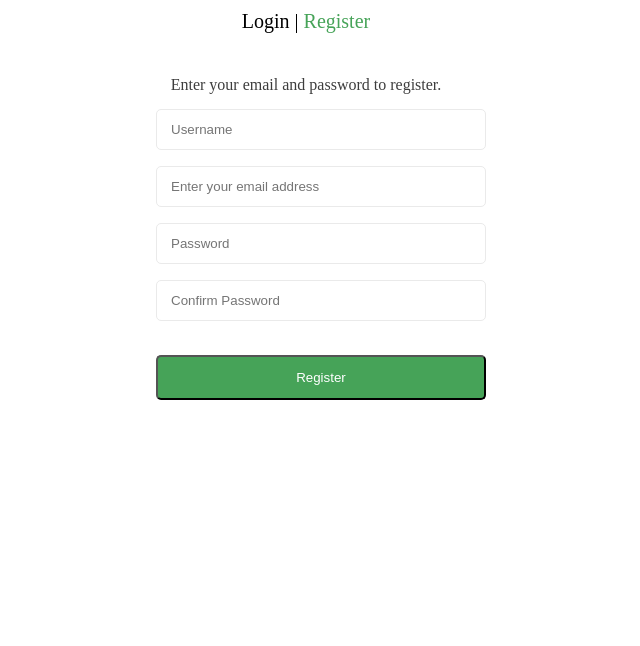
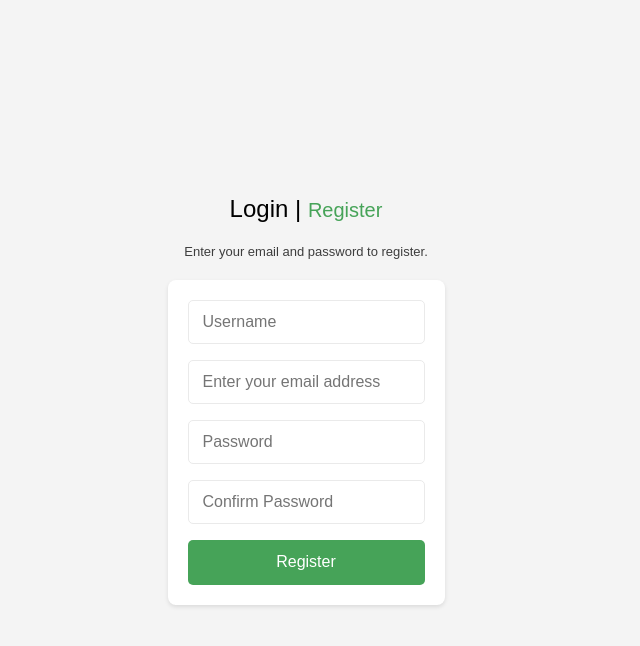
Before and after one commit to DK11011/hillel, a plain HTML site: page index.html in a window 1280 px wide. Shown: the whole page, without its empty margins (334-974 px from the left). Drawn offline with Linux system fonts and the light colour scheme.

Commit message:
homework 5

```diff
--- a/index.html
+++ b/index.html
@@ -2,77 +2,26 @@
 <html lang="en">
 
 <head>
-  <meta charset="UTF-8" />
-  <meta name="viewport" content="width=device-width, initial-scale=1.0" />
-  <title>Document</title>
-  <style>
-    form {
-      max-width: 300px;
-      margin: 0 auto;
-    }
+  <meta charset="UTF-8">
+  <meta name="viewport" content="width=device-width, initial-scale=1.0">
+  <title>Login | Register</title>
+  <link rel="stylesheet" href="reset.css">
+  <link rel="stylesheet" href="styles.css">
 
-    input {
-      border-radius: 5px;
-      padding: 12px 14px;
-      display: block;
-      border: 1px solid rgba(234, 234, 234, 1);
-      margin-bottom: 16px;
-      width: 100%;
-    }
-
-    h1 {
-
-      font-weight: 500;
-      font-size: 20px;
-      line-height: 16px;
-      text-align: center;
-
-    }
-
-    b {
-
-      font-weight: 500;
-      font-size: 20px;
-      line-height: 16px;
-      color: #46a358;
-      ;
-    }
-
-    p {
-      font-weight: 400;
-      size: 13px;
-      line-height: 16px;
-      color: #3d3d3d;
-      text-align: center;
-    }
-
-    .button {
-      width: 110%;
-      height: 45px;
-      left: 100px;
-      top: 387px;
-      background: #46A358;
-      border-radius: 5px;
-      color: rgba(255, 255, 255, 1);
-    }
-  </style>
 </head>
-<h1>Login | <b>Register</b></h1>
-<br>
-<p> Enter your email and password to register.</p>
 
 <body>
-  <form action="">
-    <input type="text" placeholder="Username" />
-    <input type="email" placeholder="Enter your email address" />
-    <input type="password" placeholder="Password" />
-    <input type="password" placeholder="Confirm Password" />
-    <br>
-    <button class="button">Register</button>
-  </form>
-
-
-
+  <div>
+    <h1>Login | <b>Register</b></h1>
+    <p>Enter your email and password to register.</p>
+    <form action="">
+      <input type="text" placeholder="Username" required>
+      <input type="email" placeholder="Enter your email address" required>
+      <input type="password" placeholder="Password" required>
+      <input type="password" placeholder="Confirm Password" required>
+      <button type="submit" class="button">Register</button>
+    </form>
+  </div>
 </body>
 
 </html>
--- /dev/null
+++ b/reset.css
@@ -0,0 +1,10 @@
+*{
+    margin: 0;
+    padding: 0;
+    border: none;
+    box-sizing: border-box;
+    outline: none;
+
+    color: inherit;
+    font: inherit;
+}
--- /dev/null
+++ b/styles.css
@@ -0,0 +1,67 @@
+
+form {
+    max-width: 300px;
+    margin: 0 auto;
+    padding: 20px;
+    background: #fff;
+    border-radius: 8px;
+    box-shadow: 0 2px 4px rgba(0, 0, 0, 0.1);
+  }
+  body {
+    font-family: Arial, sans-serif;
+    background-color: #f4f4f4;
+    margin: 0;
+    padding: 0;
+    display: flex;
+    justify-content: center;
+    align-items: center;
+    height: 100vh;
+  }
+  input {
+    border-radius: 5px;
+    padding: 12px 14px;
+    display: block;
+    border: 1px solid #eaeaea;
+    margin-bottom: 16px;
+    width: 100%;
+    box-sizing: border-box;
+  }
+
+  h1 {
+
+    font-weight: 500;
+    font-size: 24px;
+    line-height: 1.2;
+    text-align: center;
+    margin-bottom: 20px;
+
+  }
+
+  b {
+
+    font-weight: 500;
+    font-size: 20px;
+    line-height: 16px;
+    color: #46a358;
+    ;
+  }
+
+  p {
+    font-weight: 400;
+    font-size: 13px;
+    line-height: 1.2;
+    color: #3d3d3d;
+    text-align: center;
+    margin-bottom: 20px;
+  }
+
+  .button {
+    width: 100%;
+    height: 45px;
+    background: #46a358;
+    border-radius: 5px;
+    border: none;
+    color: #fff;
+    font-size: 16px;
+    cursor: pointer;
+  }
```
